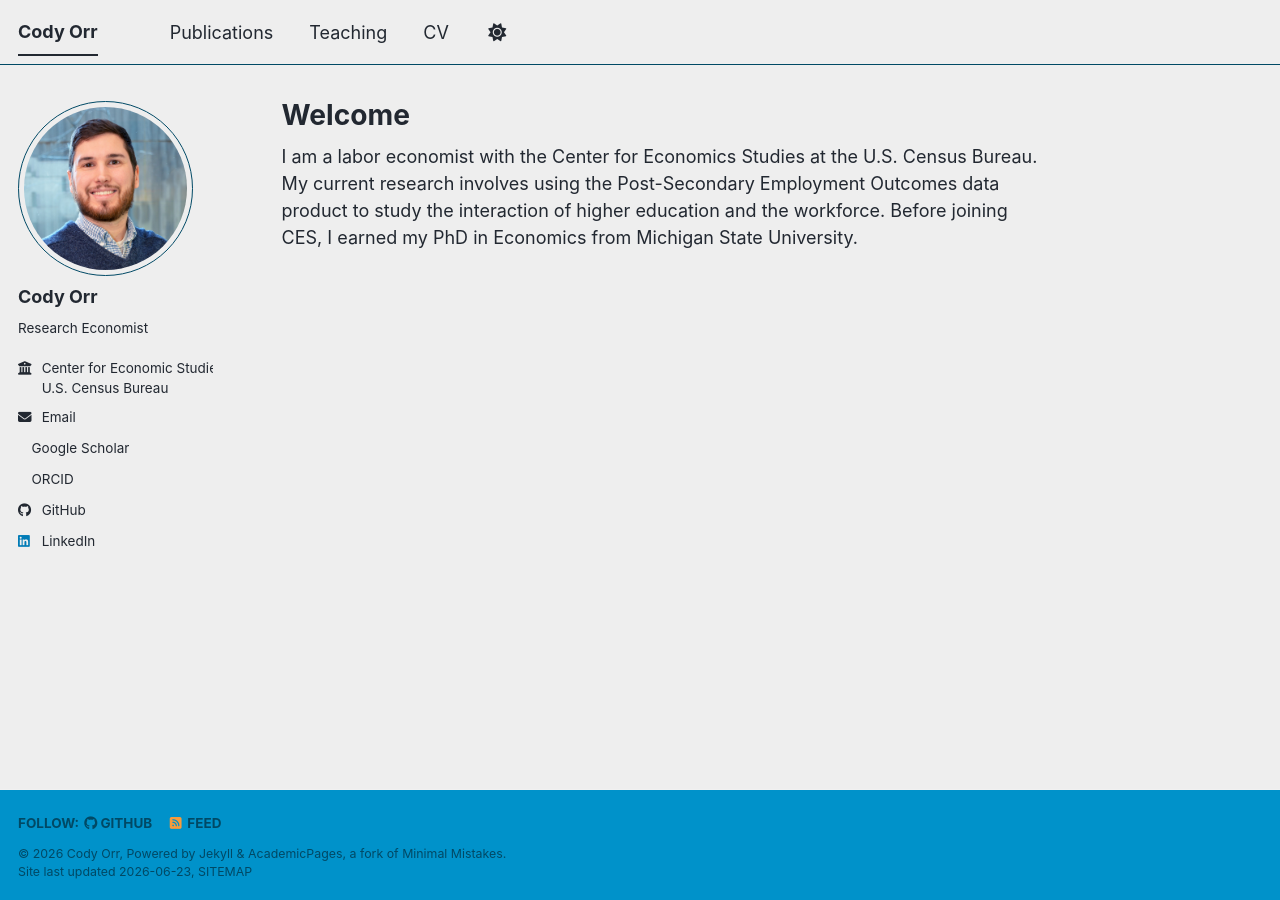
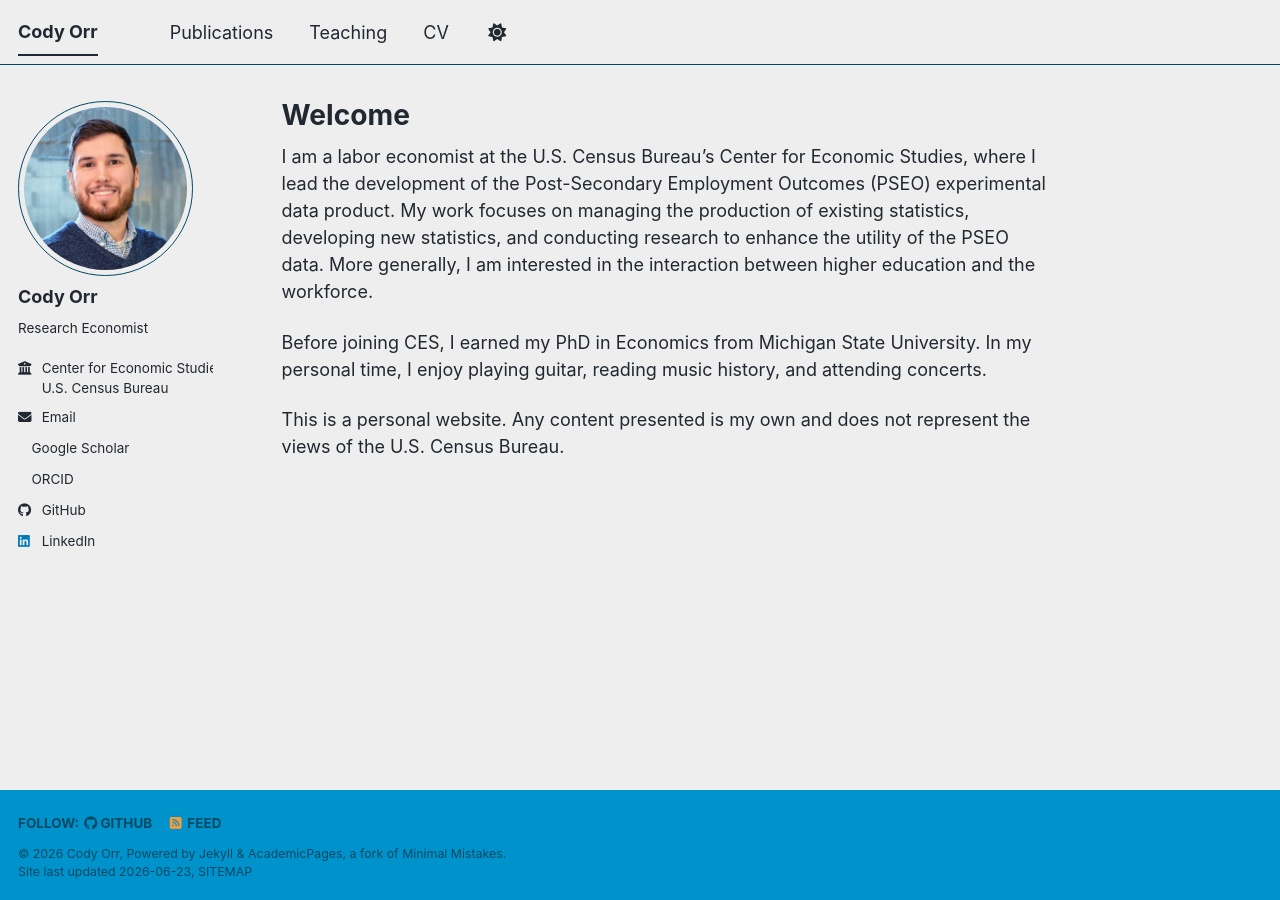
Before and after one commit to orrcody/orrcody.github.io, a Jekyll site: the page built from _pages/about.md, in a window 1280 px wide. Built offline with Jekyll 4.4.1, drawn with Linux system fonts in a browser that asks for light colours; a style sheet for code colours, icons or effects is not loaded.

Commit message:
Update about.md

```diff
--- a/_pages/about.md
+++ b/_pages/about.md
@@ -7,4 +7,8 @@ redirect_from:
   - /about.html
 ---
 
-I am a labor economist with the Center for Economics Studies at the U.S. Census Bureau. My current research involves using the Post-Secondary Employment Outcomes data product to study the interaction of higher education and the workforce. Before joining CES, I earned my PhD in Economics from Michigan State University.
+I am a labor economist at the U.S. Census Bureau's Center for Economic Studies, where I lead the development of the Post-Secondary Employment Outcomes (PSEO) experimental data product. My work focuses on managing the production of existing statistics, developing new statistics, and conducting research to enhance the utility of the PSEO data. More generally, I am interested in the interaction between higher education and the workforce.
+
+Before joining CES, I earned my PhD in Economics from Michigan State University. In my personal time, I enjoy playing guitar, reading music history, and attending concerts.
+
+This is a personal website. Any content presented is my own and does not represent the views of the U.S. Census Bureau.
```
